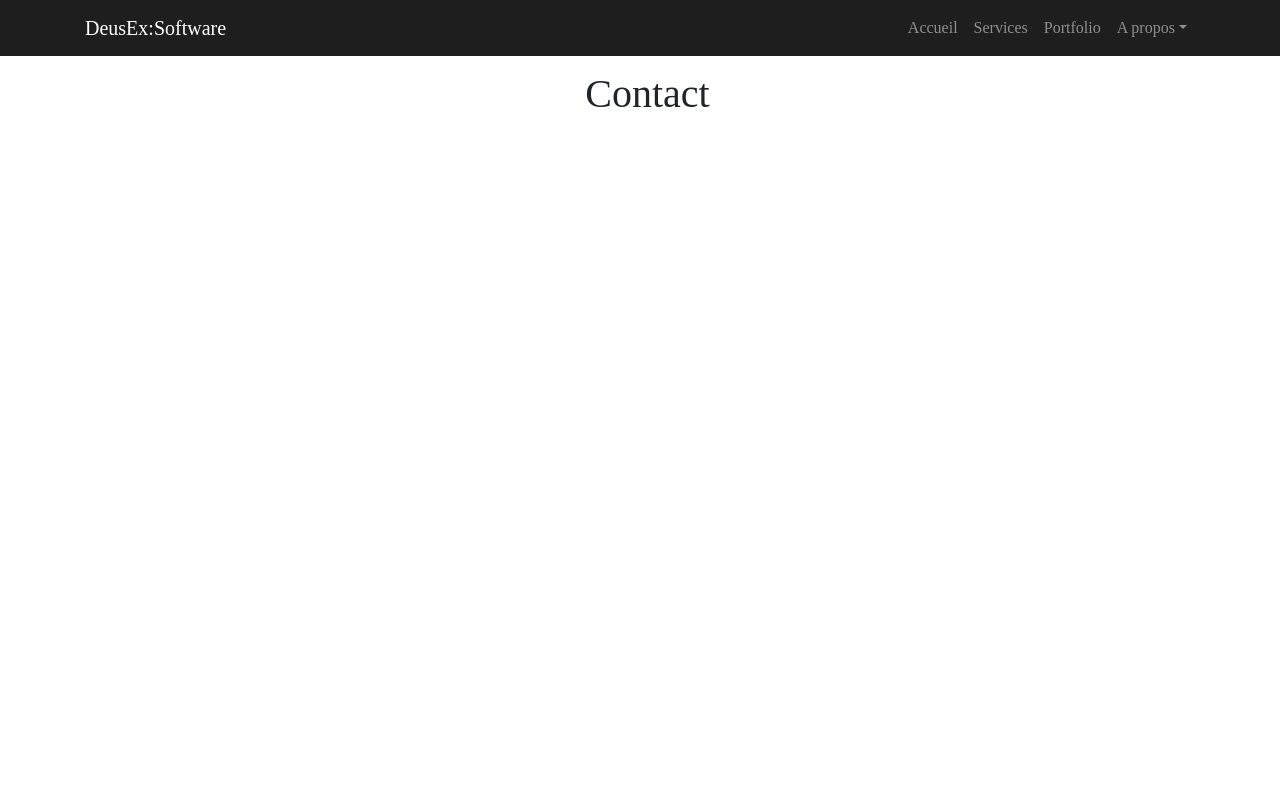
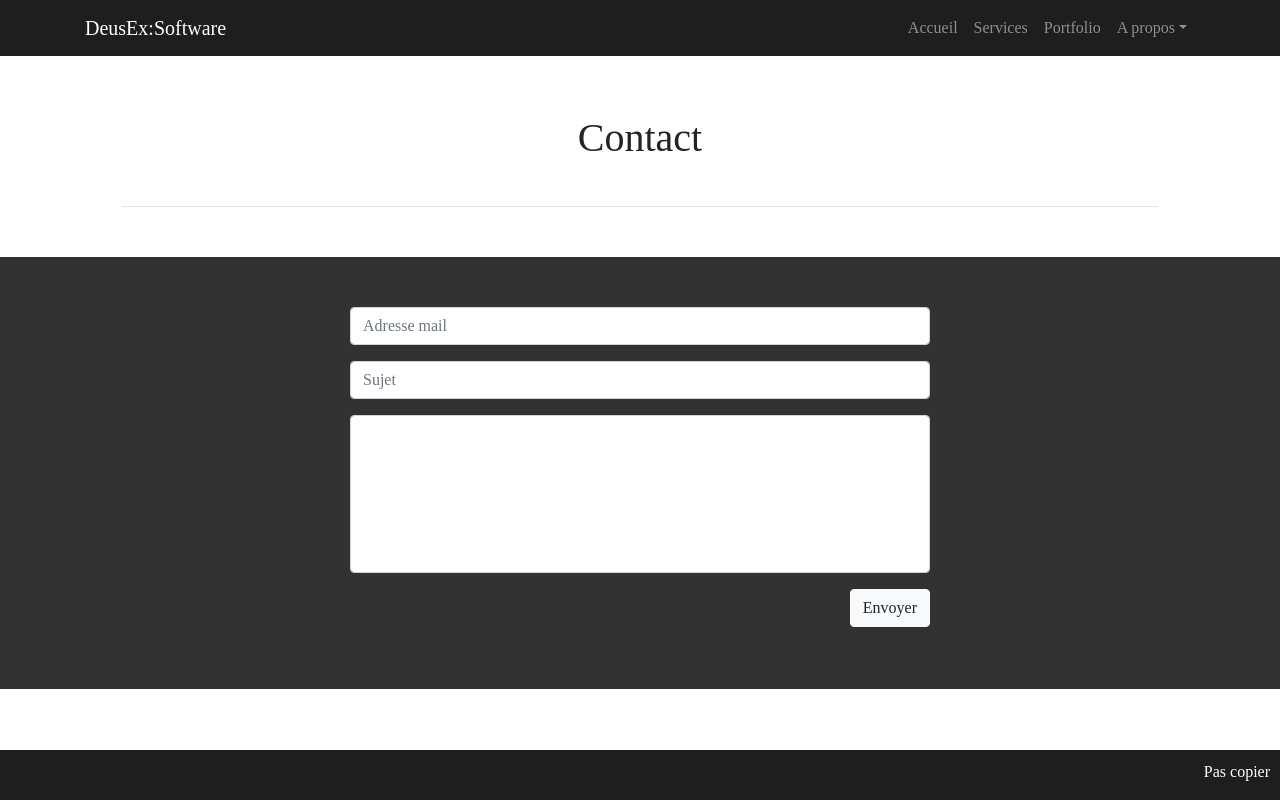
Before and after one commit to raphaelCharre/DeusExSoftware, a Vue app in the folder deusexsoftware/: page /#/contact in a window 1280 px wide. Built offline with nearby package versions, Linux system fonts and the light colour scheme; a web font is replaced by a local one.

Commit message:
1-rc-19-12-18
- contact page
- dark template
- home page start
- footer

```diff
--- a/deusexsoftware/src/App.vue
+++ b/deusexsoftware/src/App.vue
@@ -2,19 +2,21 @@
   <div id="app">
     <nav-bar></nav-bar>
     <transition name="fade" mode="out-in">
-      <router-view class="page container-fluid"/>
+      <router-view id="main" class="page"/>
     </transition>
+    <app-footer></app-footer>
   </div>
 </template>
 
 <script>
-import NavBar from './components/NavBar'
 export default {
   name: 'app',
 }
 </script>
 
 <style>
+
+
 @font-face {
   font-family: "San Francisco";
   font-weight: 400;
@@ -25,20 +27,44 @@ export default {
     font-family: "San Francisco";
 }
 
-.page{
-  margin-top: 70px;
-}
-
-.page-title{
-  text-align: center;
-  padding-left: 15px;
-}
-
 a{
   -webkit-transition:color 250ms ease-out;
   -moz-transition:color 250ms ease-out;
   -o-transition:color 250ms ease-out;
   transition:color 250ms ease-out;
+}
+
+#app{
+  display: flex;
+	flex-direction: column;
+	min-height: 100vh;
+}
+
+.page{
+  flex: 1;
+}
+
+.page-padding{
+  padding-top: 70px;
+}
+
+.dark{
+  background-color: rgba(50, 50, 50, 1);
+  color: white;
+}
+
+.page-dark hr{
+  display: block;
+    height: 1px;
+    border: 0;
+    border-top: 1px solid gray;
+    margin: 1em 0;
+    padding: 0;
+}
+
+.page-title{
+  text-align: center;
+  padding: 20px;
 }
 
 .router-link-exact-active{
@@ -57,15 +83,4 @@ a{
   opacity: 0;
 }
 
-.float-left{
-  float: left;
-}
-
-.float-right{
-  float: right;
-}
-
-.bg-black{
-  background-color: black;
-}
 </style>
--- /dev/null
+++ b/deusexsoftware/src/components/Footer.vue
@@ -0,0 +1,21 @@
+<template>
+  <div id="footer">
+    <p class="float-right">Pas copier</p>
+  </div>
+</template>
+
+<script>
+export default {
+  name: "app-footer"
+};
+</script>
+
+<style scoped>
+
+#footer{
+  background-color:rgba(30, 30, 30, 1);
+  height: 50px;
+  color: white;
+  padding: 10px;
+}
+</style>
--- a/deusexsoftware/src/components/PortfolioProject.vue
+++ b/deusexsoftware/src/components/PortfolioProject.vue
@@ -1,5 +1,5 @@
 <template>
-    <div class="project" >
+    <div class="project container-fluid" >
         <p class="project-title">{{title}}</p>
         <div class="project-carousel" :class="[align_left? 'align-left': 'align-right']">
             <b-carousel id="carousel1"
--- a/deusexsoftware/src/main.js
+++ b/deusexsoftware/src/main.js
@@ -7,6 +7,7 @@ import router from './router'
 //Components
 import App from './App'
 import NavBar from './components/NavBar'
+import Footer from './components/Footer'
 
 //Style
 import 'bootstrap/dist/css/bootstrap.css'
@@ -16,6 +17,7 @@ Vue.use(BootstrapVue);
 Vue.config.productionTip = false
 
 Vue.component('nav-bar', NavBar);
+Vue.component('app-footer', Footer);
 
 new Vue({
   el: '#app',
--- a/deusexsoftware/src/pages/AboutPage.vue
+++ b/deusexsoftware/src/pages/AboutPage.vue
@@ -1,5 +1,5 @@
 <template>
-    <div class="col-md-10 offset-md-1">
+    <div class="col-md-10 offset-md-1 page-padding">
         <h1 class="my-4 page-title">
             Qui sommes nous ?
         </h1>
--- a/deusexsoftware/src/pages/ContactPage.vue
+++ b/deusexsoftware/src/pages/ContactPage.vue
@@ -1,17 +1,72 @@
 <template>
-    <div class="col-md-10 offset-md-1">
-        <h1 class="my-4 page-title">
-            Contact
-        </h1>
+    <div class="page-padding">
+        <div class="col-md-10 offset-md-1">
+            <h1 class="my-4 page-title">
+                Contact
+            </h1>
+            <hr>
+        </div>
+        <div id="contact-container">
+            <div class="col-lg-6 offset-lg-3">
+                <b-form class="container">
+                    <b-form-group id="labelInputMail"
+                                    label-for="inputMail">
+                        <b-form-input id="inputMail"
+                                    type="email"
+                                    v-model="from"
+                                    required
+                                    placeholder="Adresse mail">
+                        </b-form-input>
+                    </b-form-group>
+
+                    <b-form-group id="labelInputSubject"
+                                    label-for="inputSubject">
+                        <b-form-input id="inputSubject"
+                                    type="text"
+                                    v-model="subject"
+                                    required
+                                    placeholder="Sujet">
+                        </b-form-input>
+                    </b-form-group>
+
+                    <b-form-group id="labelInputContent"
+                                    label-for="inputContent">
+                        <b-form-textarea  id="inputContent"
+                                    type="email"
+                                    v-model="content"
+                                    :rows="6"
+                                    :max-rows="20"
+                                    required>
+                        </b-form-textarea >
+                    </b-form-group>
+                    <b-button type="submit" class="float-right" variant="light">Envoyer</b-button>
+                </b-form>
+            </div>
+        </div>
     </div>
+
+
 </template>
 
 <script>
 export default {
+    data(){
+        return{
+           from : '',
+           to: '',
+           subject: '',
+           content: ''
+        }
+    }
 
 }
 </script>
 
 <style scoped>
-
+    #contact-container{
+        margin-top: 50px;
+        padding: 50px 0px 100px 0px;
+        background-color:rgba(50, 50, 50, 1);
+        color: white;
+    }
 </style>
--- a/deusexsoftware/src/pages/HomePage.vue
+++ b/deusexsoftware/src/pages/HomePage.vue
@@ -1,8 +1,21 @@
 <template>
-    <div class="col-md-10 offset-md-1">
-        <h1 class="my-4 page-title">
-            Accueil
-        </h1>
+    <div class="page-padding">
+        <div class="bloc">
+            <h1 class="my-4 page-title">Services</h1>
+        </div>
+
+        <div class="bloc dark">
+            <h1 class="my-4 page-title">Services</h1>
+        </div>
+
+        <div class="bloc">
+            <h1 class="my-4 page-title">Services</h1>
+        </div>
+
+        <div class="bloc dark">
+            <h1 class="my-4 page-title">Services</h1>
+        </div>
+
     </div>
 </template>
 
@@ -13,5 +26,8 @@ export default {
 </script>
 
 <style scoped>
-
+    .bloc{
+        min-height: 500px;
+        padding: 20px;
+    }
 </style>
--- a/deusexsoftware/src/pages/PortfolioPage.vue
+++ b/deusexsoftware/src/pages/PortfolioPage.vue
@@ -1,5 +1,5 @@
 <template>
-    <div class="col-md-10 offset-md-1">
+    <div class="col-md-10 offset-md-1 page-padding">
         <h1 class="my-4 page-title">
             Portfolio
         </h1>
```
